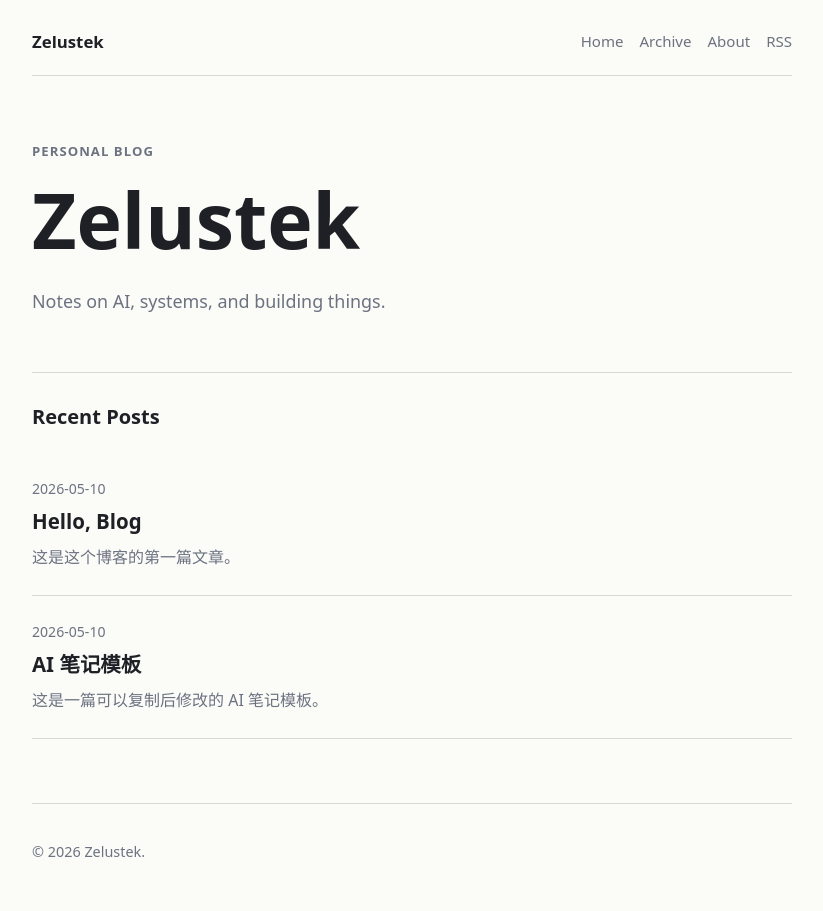
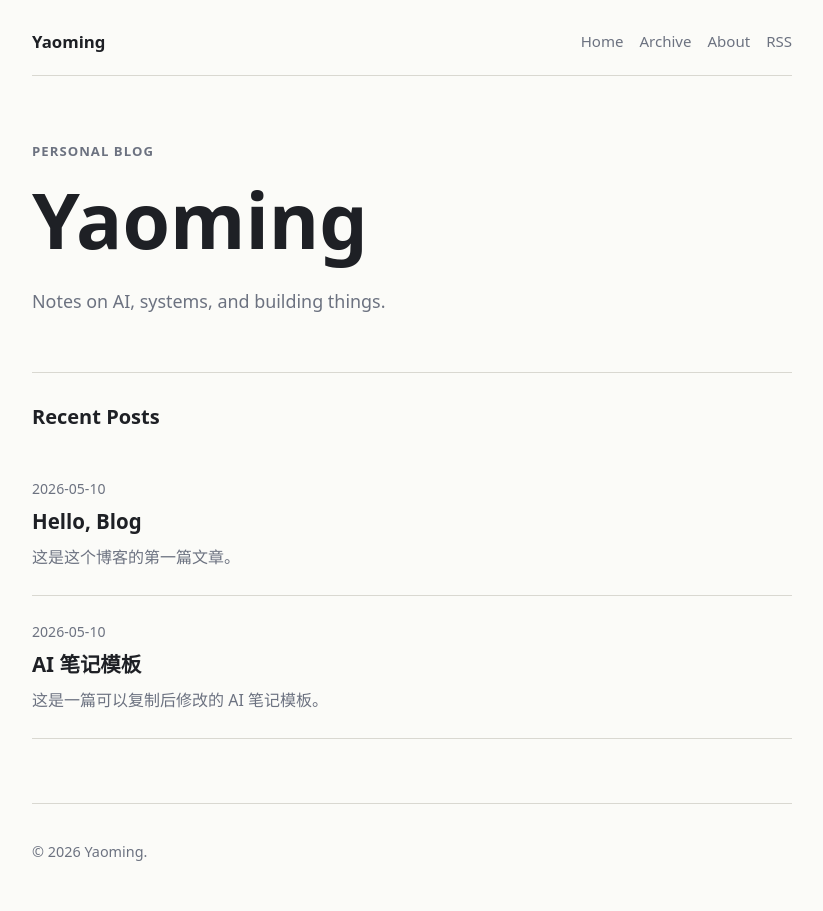
Before and after one commit to fewarxrw/fewarxrw.github.io, a Jekyll site: the page built from index.md, in a window 1280 px wide. Shown: the whole page, without its empty margins (228-1051 px from the left). Built offline with Jekyll 4.4.1, drawn with Linux system fonts in a browser that asks for light colours.

Commit message:
Update site title

```diff
--- a/_config.yml
+++ b/_config.yml
@@ -1,4 +1,4 @@
-title: "Zelustek"
+title: "Yaoming"
 description: "Notes on AI, systems, and building things."
 url: ""
 baseurl: ""
@@ -6,7 +6,7 @@ lang: "zh-CN"
 timezone: "Asia/Shanghai"
 
 author:
-  name: "Zelustek"
+  name: "Yaoming"
   email: ""
   github: ""
   x: ""
```
